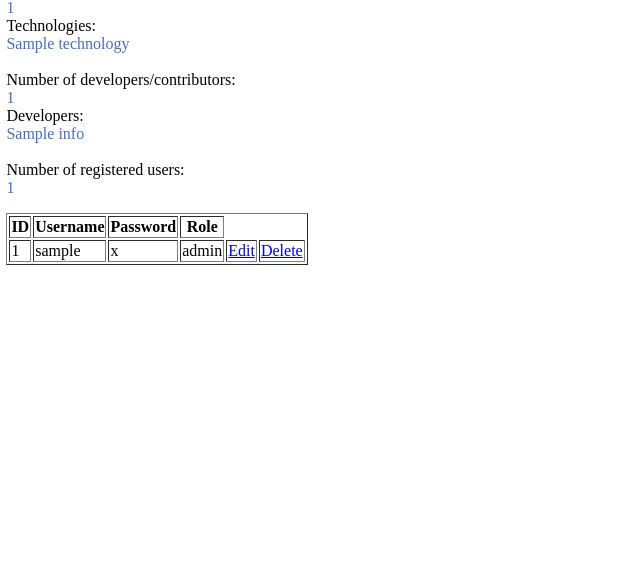
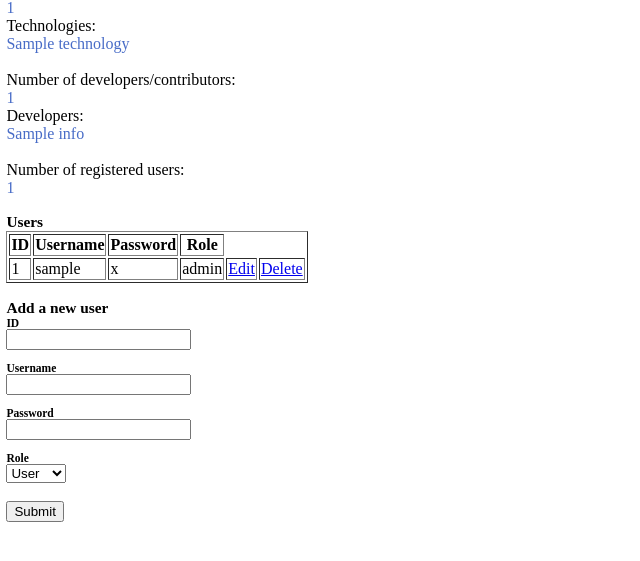
Before and after one commit to biantsh/web-engineering-project-1, a PHP site: page /admin_dashboard_page/dashboard.php in a window 1280 px wide. Shown: the part 152-713 px from the top of the page, without its empty margins (0-640 px from the left). Run offline with PHP 8.4, Linux system fonts and the light colour scheme; the visitor is signed in with stand-in values (Sample User, id 1); tables that the repository leaves empty or names only in its code hold one stand-in row (values such as "Sample post").

Commit message:
Add option to create new user in admin dashboard

```diff
--- a/DATABASE/user.php
+++ b/DATABASE/user.php
@@ -31,6 +31,18 @@
             return new User($username, $password);
         }
 
+        public static function getNextID() {
+            // Return the first unused ID, that would be assigned to the next created user.
+            global $connection;
+
+            $query = "SELECT AUTO_INCREMENT FROM information_schema.TABLES WHERE TABLE_SCHEMA = 'web_project' AND TABLE_NAME = 'users'";
+            $result = mysqli_query($connection, $query);
+            $row = mysqli_fetch_assoc($result);
+            $next_id = $row['AUTO_INCREMENT'];
+
+            return $next_id;
+        }
+
         public function getUsername() {
             return $this->username;
         }
@@ -59,18 +71,14 @@
             return mysqli_num_rows($result) == 1;
         }
 
-        public function addToDB() {
-            // Add the user to the database and returns a boolean success indicator.
-            $query = "INSERT into `users` (username, password, role) VALUES ('$this->username', '".md5($this->password)."', 'user')";
-            $result = mysqli_query($this->connection, $query);
+        public function addToDB($role) {
+            // Add the user to the database.
+            $query = "INSERT into `users` (username, password, role) VALUES ('$this->username', '".md5($this->password)."', '$role')";
+            mysqli_query($this->connection, $query);
 
-            if ($result) {
-                // Add row in `user_progress` defaulting to all false values (no content finished yet)
-                $query = "INSERT into `user_progress (username, finished_html, finished_css, finished_js) VALUES ('$this->username', 0, 0, 0)`";
-                $result &= mysqli_query($this->connection, $query);
-            }
-
-            return $result;
+            // Add row in `user_progress` defaulting to all false values (no content finished yet)
+            $query = "INSERT into `user_progress (username, finished_html, finished_css, finished_js) VALUES ('$this->username', 0, 0, 0)`";
+            mysqli_query($this->connection, $query);
         }
 
         public function getRole() {
--- a/admin_dashboard_page/dashboard.css
+++ b/admin_dashboard_page/dashboard.css
@@ -30,13 +30,21 @@
     margin-bottom: 2vh;
 }
 
+.main h4 {
+    font-size: 1.2vw;
+    margin-top: 2vh;
+}
+
+.main h5 {
+    font-size: 0.9vw;
+}
+
+.main input {
+    margin-bottom: 1.5vh;
+}
+
 .highlighted-text {
     color: #486cc7;
-}
-
-table {
-    margin-top: 2vh;
-    margin-bottom: 2vh;
 }
 
 @media only screen and (max-width: 640px) {
--- a/admin_dashboard_page/dashboard.php
+++ b/admin_dashboard_page/dashboard.php
@@ -2,6 +2,7 @@
 
 <?php
     require("../DATABASE/db.php");
+    include("../DATABASE/user.php");
     include("../auth.php");
 
     $technologies_query = "SELECT * FROM `technologies`";
@@ -25,6 +26,8 @@
     $users_query = "SELECT * FROM `users`";
     $result = mysqli_query($connection, $users_query);
     $user_info = mysqli_fetch_all($result, MYSQLI_ASSOC);
+
+    $next_id = User::getNextID();
 ?>
 
 <html lang="en">
@@ -59,6 +62,7 @@
 
             <p>Number of registered users: <p class="highlighted-text"><?php echo count($user_info) ?></p></p>
 
+            <h4>Users</h4>
             <table border="1">
                 <tr>
                     <th>ID</th>
@@ -84,6 +88,28 @@
                 ?>
 
             </table>
+
+            <h4>Add a new user</h4>
+            <form action="add.php" method="POST">
+                <h5>ID</h3>
+                <input type="text" name="id" value="<?=$next_id?>" readonly>
+
+                <h5>Username</h3>
+                <input type="text" name="username" value="">
+
+                <h5>Password</h3>
+                <input type="text" name="password" value="">
+
+                <h5>Role</h3>
+                <select id="role" name="role" >
+                    <option value='user'>User</option>
+                    <option value='admin'>Admin</option>
+                </select>
+
+                <br><br>
+
+                <input type="submit" name="Submit" value="Submit">
+            </form>
         </div>
 
     </div>
--- a/admin_dashboard_page/edit.php
+++ b/admin_dashboard_page/edit.php
@@ -31,7 +31,6 @@
             <input type="text" name="password" value="">
 
             <h3>Role</h3>
-
             <select id="role" name="role" >
                 <?php
                     if ($isAdmin) {
--- a/login_page/register.php
+++ b/login_page/register.php
@@ -69,7 +69,8 @@
             $user = new User($_REQUEST['username'], $_REQUEST['password']);
 
             if (!$user->existsInDB()) {
-                $success = $user->addToDB();
+                $role = 'user';
+                $success = $user->addToDB($role);
                 if ($success) {
                     echo '<script>
                         console.log("User added!");
```
Also changed, not shown: admin_dashboard_page/add.php (added, +27 -0 lines).
